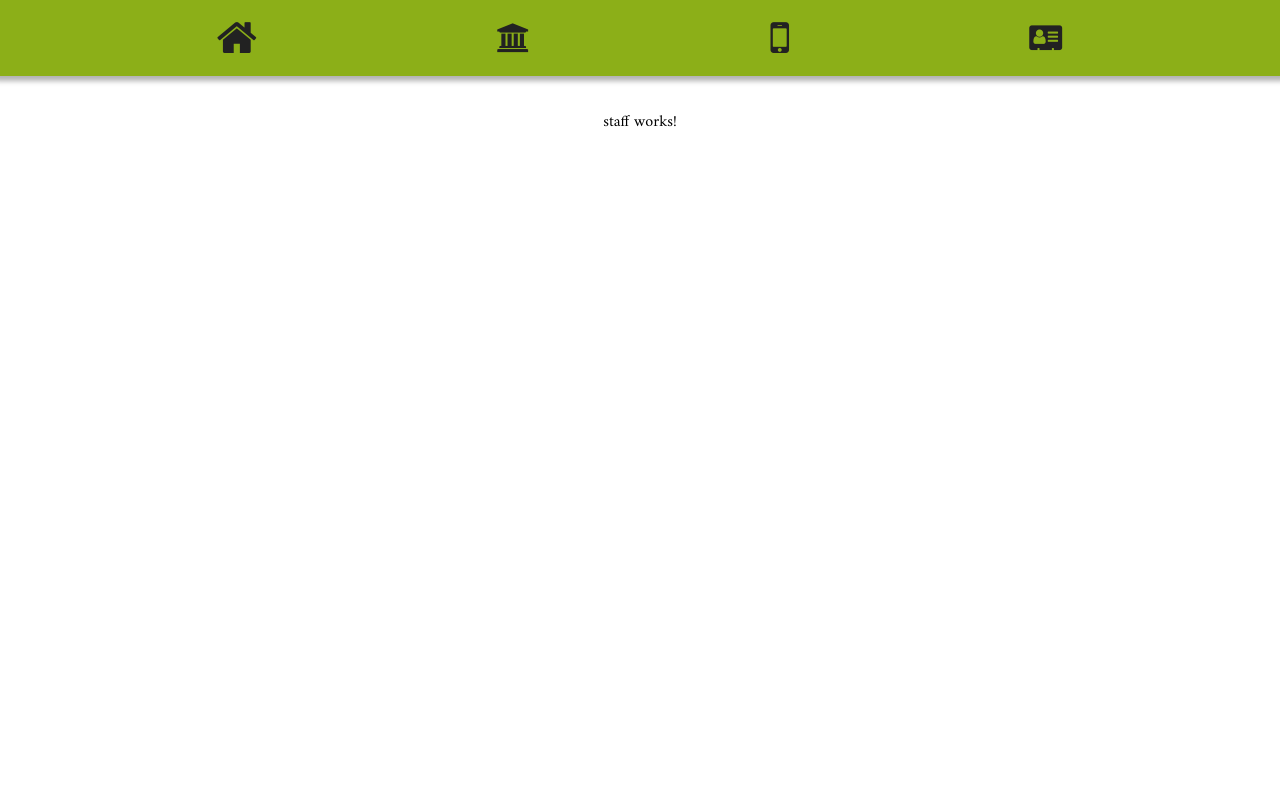
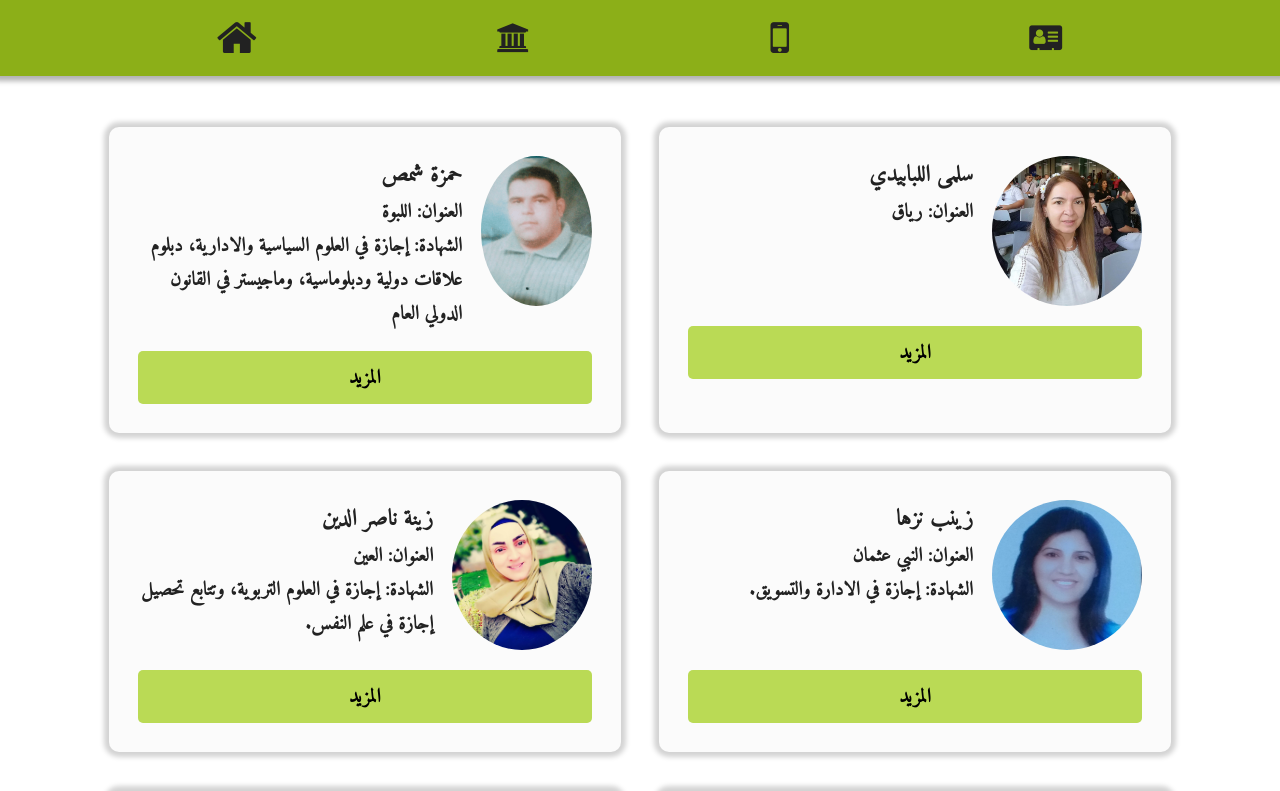
Before and after one commit to systemry420/ng-kyrwn, an Angular app: page /staff in a window 1280 px wide. Shown: the top 791 px of the page. Built offline with nearby package versions, Linux system fonts and the light colour scheme.

Commit message:
fill out staff page

```diff
--- a/src/app/pages/staff/staff.component.css
+++ b/src/app/pages/staff/staff.component.css
@@ -0,0 +1,13 @@
+.info-2 {
+  display: none;
+  margin-top: 20px;
+  color: #333;
+}
+
+.show {
+  display: block;
+}
+
+.info-2 div {
+  padding: .2em 0;
+}
--- a/src/app/pages/staff/staff.component.html
+++ b/src/app/pages/staff/staff.component.html
@@ -1 +1,17 @@
-<p>staff works!</p>
+<div class="staff">
+  <section *ngFor="let s of staff;">
+    <div class="info">
+        <img [src]="s.avatar"/>
+        <div>
+          <h3> {{s.name}}</h3>
+          <h4> {{s.address}} </h4>
+          <h4> {{s.degree}}
+          </h4>
+      </div>
+    </div>
+    <button class="more" (click)="showInfo($event)">المزيد</button>
+    <p class="info-2">
+      {{s.info}}
+    </p>
+  </section>
+</div>
--- a/src/app/pages/staff/staff.component.ts
+++ b/src/app/pages/staff/staff.component.ts
@@ -12,4 +12,122 @@ export class StaffComponent implements OnInit {
   ngOnInit(): void {
   }
 
+  staff = [
+    {
+      name: 'سلمى اللبابيدي',
+      address: ' العنوان: رياق',
+      avatar: '../../../assets/images/salma.jpg',
+      degree: '',
+      info: `
+        مديرة مدرسة ومعهد القيروان،
+        والمسؤولة الأولى والأخيرة عن الأساتذة والطلاب فيهما.
+        تملك الكثير من سنوات الخبرة في المجال الاداري والتعليمي.`
+    },
+    {
+      name: 'حمزة شمص',
+      address: 'العنوان: اللبوة',
+      avatar: '../../../assets/images/hamze.png',
+      degree: ` الشهادة: إجازة في العلوم السياسية والادارية، دبلوم علاقات دولية ودبلوماسية، وماجيستر في القانون الدولي العام`,
+      info: `بدأ العمل في المعهد في بداية العام الدراسي 2017-2018
+        يقوم بتدريس مواد العلوم الاجتماعية، الثقافة، الادارة، القانون والاقتصاد وغيرها
+        هذه المواد تدخل ضمن المنهاج الرسمي لصفوف المحاسبة والمعلوماتية، العناية التمريضية والتربية الحضانية بمختلف المستويات.
+      `
+    },
+    {
+      name: ' زينب نزها',
+      address: ' العنوان:  النبي عثمان',
+      avatar: '../../../assets/images/zeinab-n.jpg',
+      degree: ' الشهادة: إجازة في الادارة والتسويق.',
+      info: ` بدأت العمل في المعهد في بداية العام الدراسي 2016-2017
+        تقوم بتدريس عدد من المواد منها الادارة الاتجارية، الاتصال والتنظيم، الاتصال المهني والمحاسبة التحليلية.
+        هذه المواد تدخل ضمن المنهاج الرسمي لصف المحاسبة والمعلوماتية بمختلف المستويات، وصف الادارة والتسويق شهادة الامتياز الفني.
+      `
+    },
+    {
+      name: ' زينة ناصر الدين',
+      address: 'العنوان: العين',
+      avatar: '../../../assets/images/zeina.jpg',
+      degree: 'الشهادة:  إجازة في العلوم التربوية، وتتابع تحصيل إجازة في علم النفس.',
+      info: `بدأت العمل في المعهد في بداية العام الدراسي 2016-2017
+        تقوم بتدريس عدد من المواد منها أدب أطفال، أدب الشباب، تاريخ التيارات التربوية، فنون وموسيقى، تربية حركية، وبحوث.
+        هذه المواد تدخل ضمن المنهاج الرسمي لصفوف التربية الحضانية بمختلف المستويات.
+      `
+    },
+    {
+      name: ' فراس العرب',
+      address: ' العنوان: شعت',
+      avatar: '../../../assets/images/firas.jpg',
+      degree: ' الشهادة: اجازة في العناية التمريضية',
+      info: `بدأ العمل في المعهد في بداية العام الدراسي 2017-2018
+        وهو يملك العديد من سنوات الخبرة في المجال التعليمي، بالإضافة الى عمله كجرّاح في المستشفى الحكومي(الهرمل) لأكثر من 10 سنوات.
+        ومؤخراً بدأ بإدارة قسم الكورونا في المستشفى.
+        ويقوم بتدريس عدد من المواد علم الصحة، عناية طبية وجراحية، العناية بالأم والطفل، علم الأدوية، تشريح، مصلحات طبية ..
+      `
+    },
+    {
+      name: ' سمر ناصر الدين',
+      address: ' العنوان: العين',
+      avatar: '../../../assets/images/samar.jpg',
+      degree: ' الشهادة: إجازة في العلوم التربوية.',
+      info: `بدأت العمل في المعهد في بداية العام الدراسي 2016-2017
+        تقوم بتدريس عدد من المواد منها رياضيات في مرحلة الروضة، ملف الطفل، علم التربية وتدريب.
+        هذه المواد تدخل ضمن المنهاج الرسمي لصفوف التربية الحضانية.
+      `
+    },
+    {
+      name: 'أحمد عزالدين',
+      address: 'العنوان: عرسال',
+      avatar: '../../../assets/images/ahmed.jpg',
+      degree: `الشهادة: امتياز فني المراجعة والخبرة في المحاسبة، إجازة في اللغة
+              العربية `,
+      info: `بدأ العمل في المعهد في بداية العام الدراسي 2017-2018
+          ويقوم بتدريس عدد من المواد منها المحاسبة، الرياضيات المالية واللغة العربية لكافة الاختصاصات.
+        `
+    },
+    {
+      name: 'سراب المصري',
+      address: ' العنوان: الفاكهة',
+      avatar: '../../../assets/images/sarab.jpg',
+      degree: ' الشهادة: إجازة في اللغة الانكليزية وآدابها.',
+      info: `تملك العديد من سنوات الخبرة في المجال التعليمي.
+        تقوم بتدريس اللغة الانكليزية لمختلف الاختصاصات والمستويات: المحاسبة والمعلوماتية، العناية التمريضية والتربية الحضانية.
+      `
+    },
+    {
+      name: ' زينب حوري',
+      address: 'العنوان: جديدة الفاكهة',
+      avatar: '../../../assets/images/zeinab-h.jpg',
+      degree: 'الشهادة: إجازة في العناية التمريضية.  ',
+      info: `بدأت العمل في المعهد في بداية العام الدراسي 2018-2019
+        تقوم بتدريس عدد من المواد منها تشريح، عناية صحية، مصطلحات طبية وتدريب.
+      `
+    },
+    {
+      name: ' ندى غصن',
+      address: ' العنوان: الهرمل',
+      avatar: '../../../assets/images/nada.jpg',
+      degree: ' الشهادة: إجازة في العناية التمريضية.',
+      info: `بدأت العمل في المعهد في بداية العام الدراسي 2016-2017
+        وهي المشرفة على التدريب في المستشفى لصفوف العناية التمريضية
+      `
+    },
+    {
+      name: ' قاسم ناصرالدين',
+      address: ' العنوان: العين',
+      avatar: '../../../assets/images/kassem.jpg',
+      degree: ' الشهادة إجازة في برمجة الكمبيوتر.',
+      info: `بدأ العمل في المعهد في بداية العام الدراسي 2015-2016
+        يقوم بتدريس عدد من المواد منها
+        Java, web, database, Microsoft Office ...
+        هذه المواد تدخل ضمن المنهاج الرسمي لصفوف المحاسبة والمعلوماتية مستوى البكالوريا الفنية، وصف المعلوماتية الادارية مستوى الامتياز الفني.
+      `
+    },
+  ]
+
+  showInfo(e) {
+    const info = e.target.nextElementSibling;
+    info.style.display ='block'
+    e.target.style.display ='none'
+  }
+
 }
--- a/src/styles.css
+++ b/src/styles.css
@@ -222,15 +222,6 @@ button:hover {
     border-radius: 50%;
 }
 
-.info-2 {
-    display: none;
-    margin-top: 20px;
-    color: #333;
-}
-
-.info-2 div {
-    padding: .2em 0;
-}
 
 .start {
     margin: 5px 0;
```
